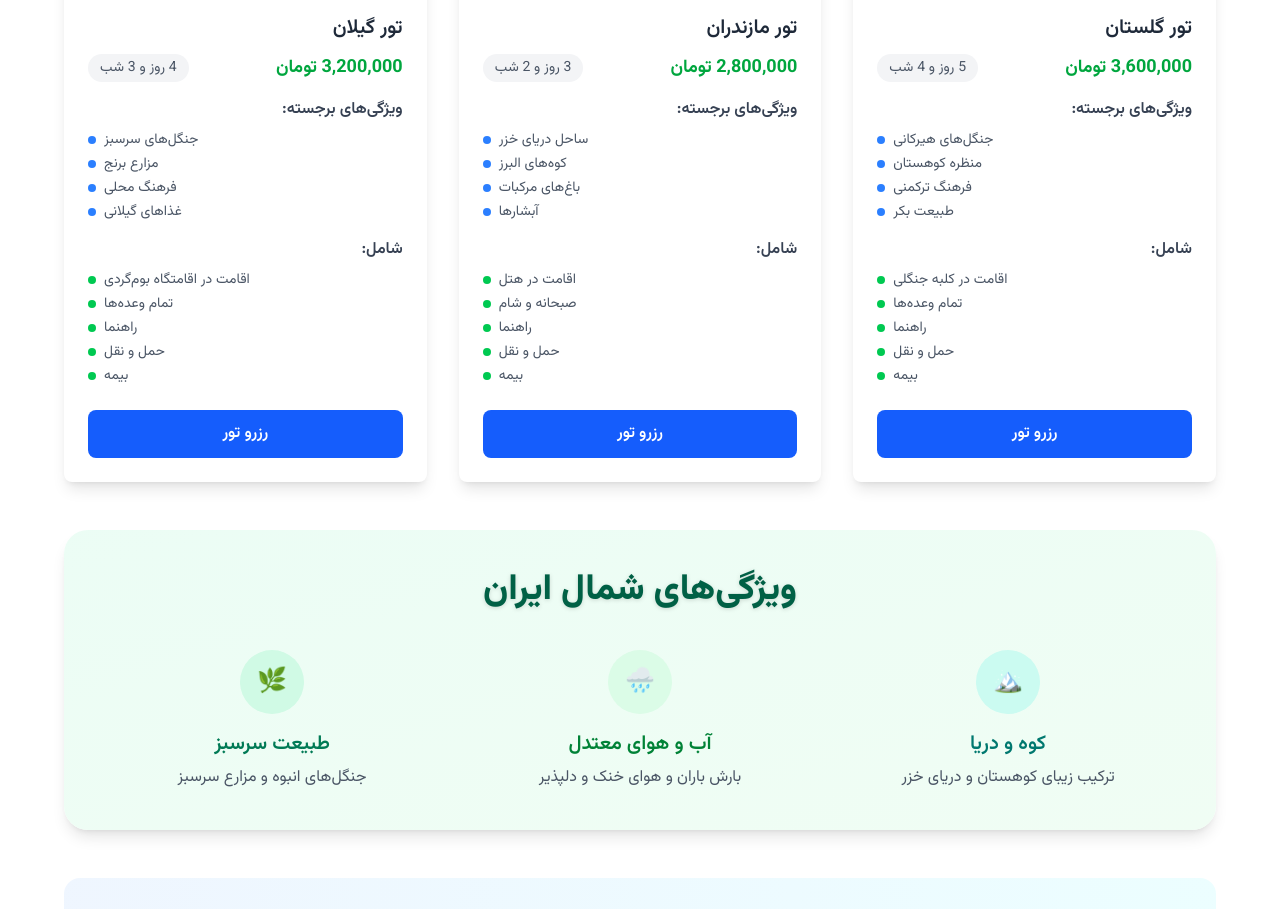
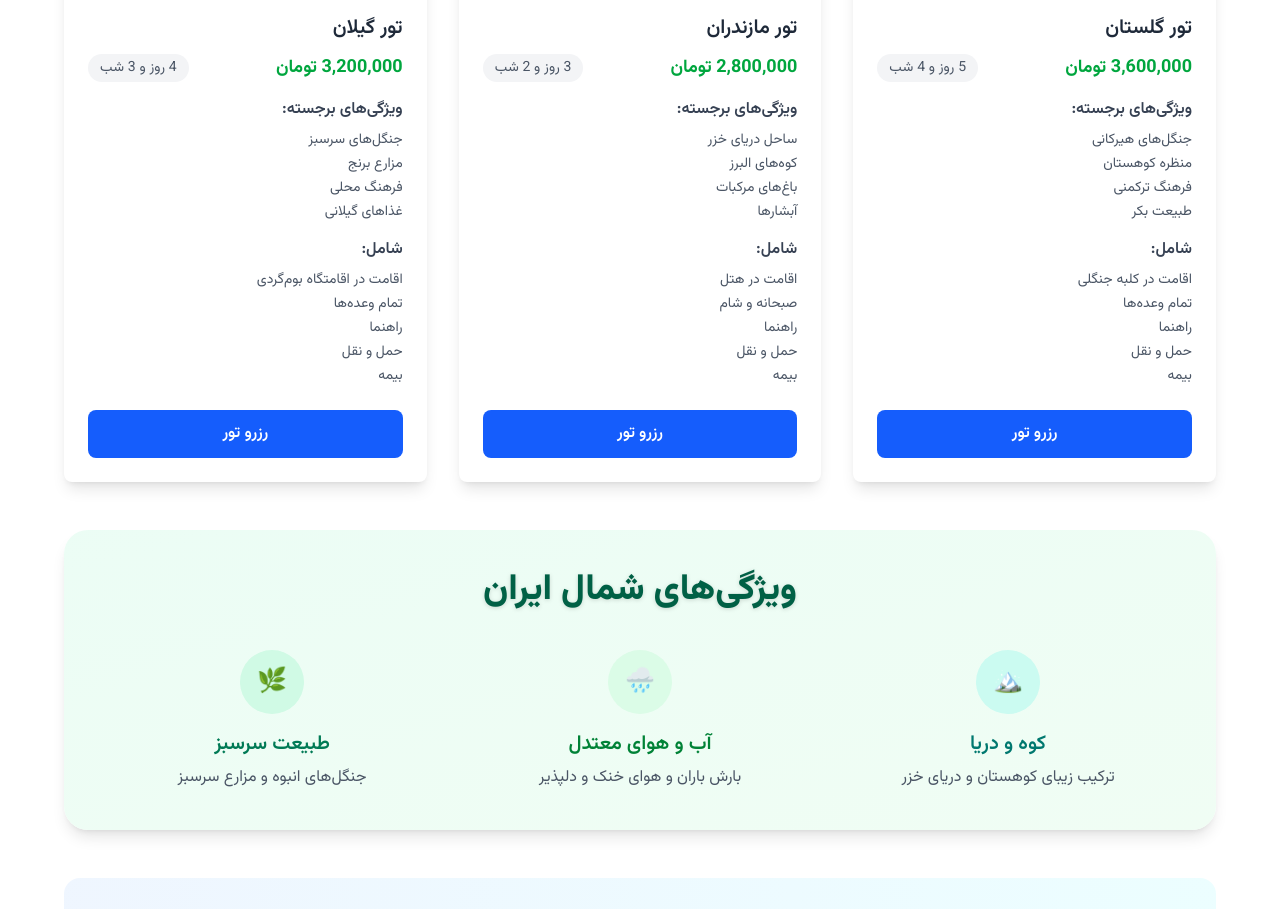
Before and after one commit to unkmitm/Tour, a React (Vite) app in the folder front/: page /internal/north in a window 1280 px wide. Shown: the part 840-1749 px from the top of the page. Built offline with nearby package versions, Linux system fonts and the light colour scheme.

Commit message:
TourCard Rtl fnisihed

```diff
--- a/front/src/components/TourCard.jsx
+++ b/front/src/components/TourCard.jsx
@@ -28,13 +28,9 @@ function TourCard({ tour }) {
           <h4 className="font-semibold text-gray-700 mb-2">
             ویژگی‌های برجسته:
           </h4>
-          <ul className="space-y-1">
+          <ul className="space-y-1 text-right">
             {tour.highlights.map((highlight, index) => (
-              <li
-                key={index}
-                className="text-sm text-gray-600 flex items-center flex-row-reverse"
-              >
-                <span className="w-2 h-2 bg-blue-500 rounded-full mr-2"></span>
+              <li key={index} className="text-sm text-gray-600">
                 {highlight}
               </li>
             ))}
@@ -43,13 +39,9 @@ function TourCard({ tour }) {
 
         <div className="mb-6">
           <h4 className="font-semibold text-gray-700 mb-2">شامل:</h4>
-          <ul className="space-y-1">
+          <ul className="space-y-1 text-right">
             {tour.includes.map((item, index) => (
-              <li
-                key={index}
-                className="text-sm text-gray-600 flex items-center flex-row-reverse"
-              >
-                <span className="w-2 h-2 bg-green-500 rounded-full mr-2"></span>
+              <li key={index} className="text-sm text-gray-600">
                 {item}
               </li>
             ))}
```
